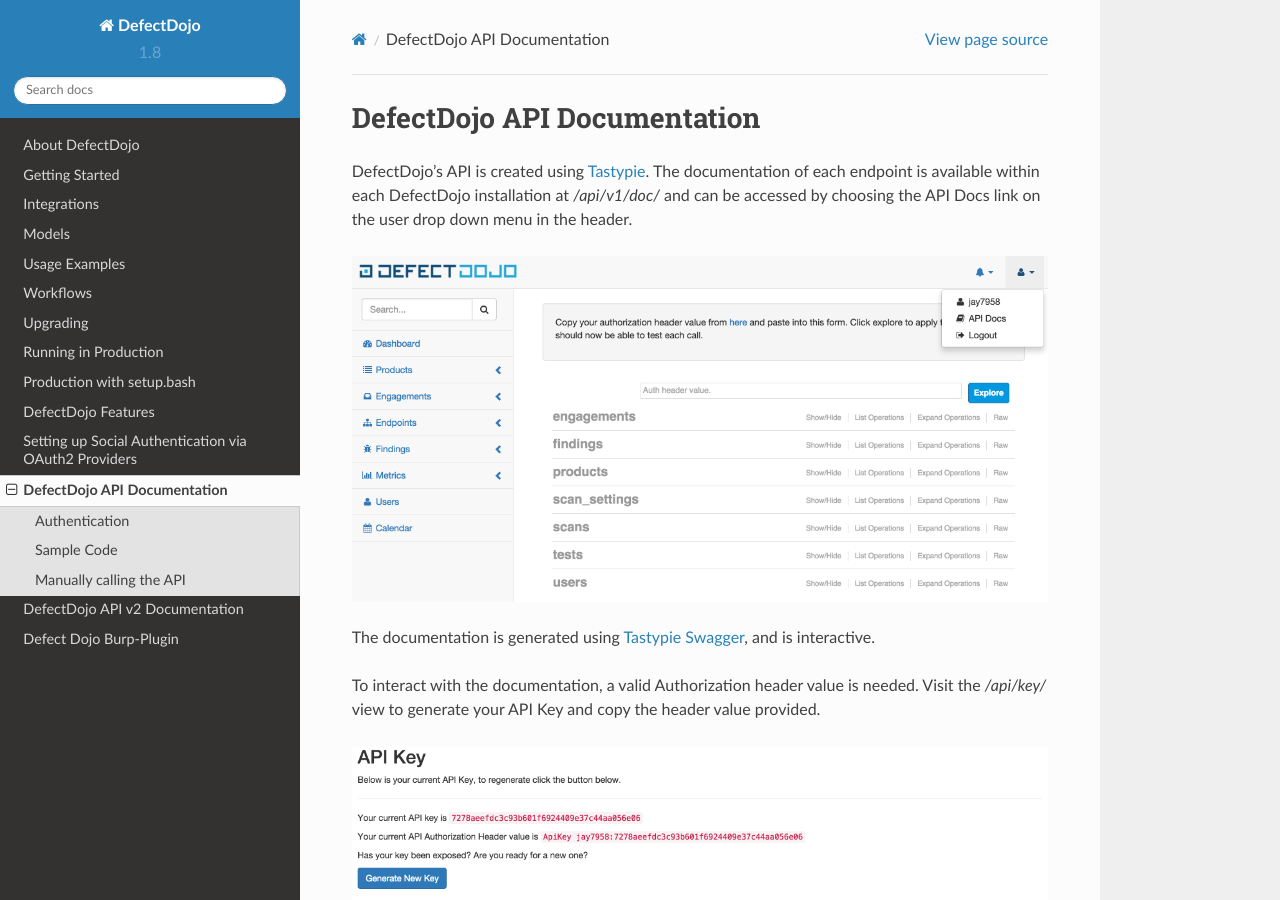
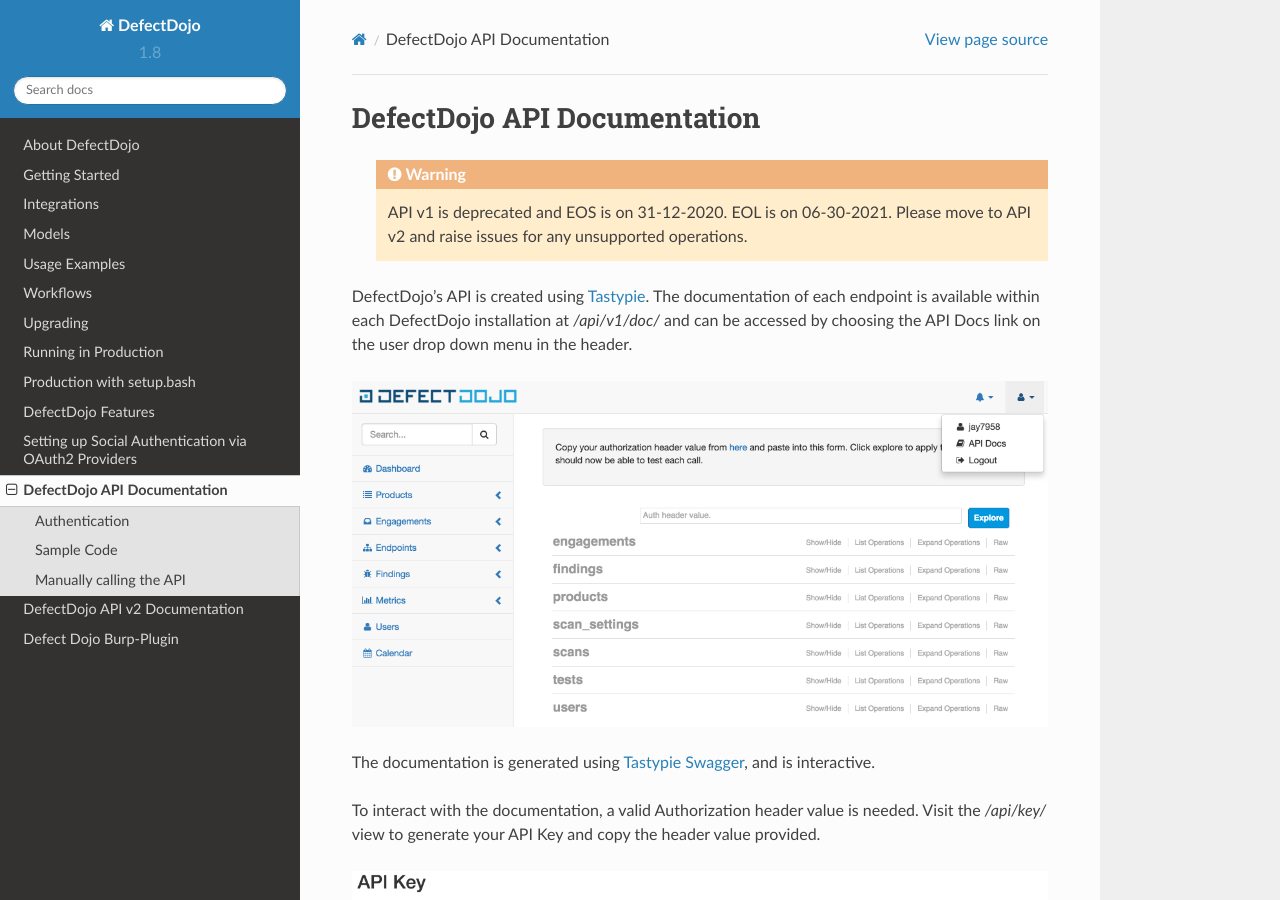
Before and after one commit to DefectDojo/Documentation, a Sphinx documentation site: the page built from docs/api-docs.rst, in a window 1280 px wide and 900 px high. Built offline with Sphinx 7.4.7 and the Read the Docs theme 2.0.0, drawn with Linux system fonts in a browser that asks for light colours.

Commit message:
EOL info for apiv1

```diff
--- a/docs/api-docs.rst
+++ b/docs/api-docs.rst
@@ -1,5 +1,11 @@
 DefectDojo API Documentation
 ============================
+
+ .. warning::
+    API v1 is deprecated and EOS is on 31-12-2020.
+    EOL is on 06-30-2021.
+    Please move to API v2 and raise issues for any unsupported operations.
+
 
 DefectDojo's API is created using `Tastypie`_.  The documentation of each endpoint is available within each DefectDojo
 installation at `/api/v1/doc/` and can be accessed by choosing the API Docs link on the user drop down menu in the
```
